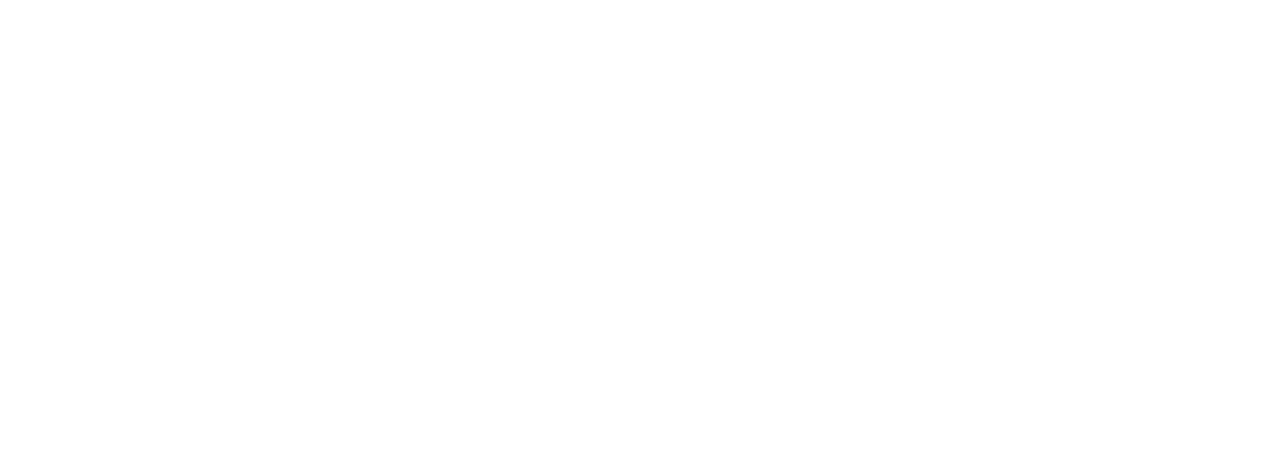
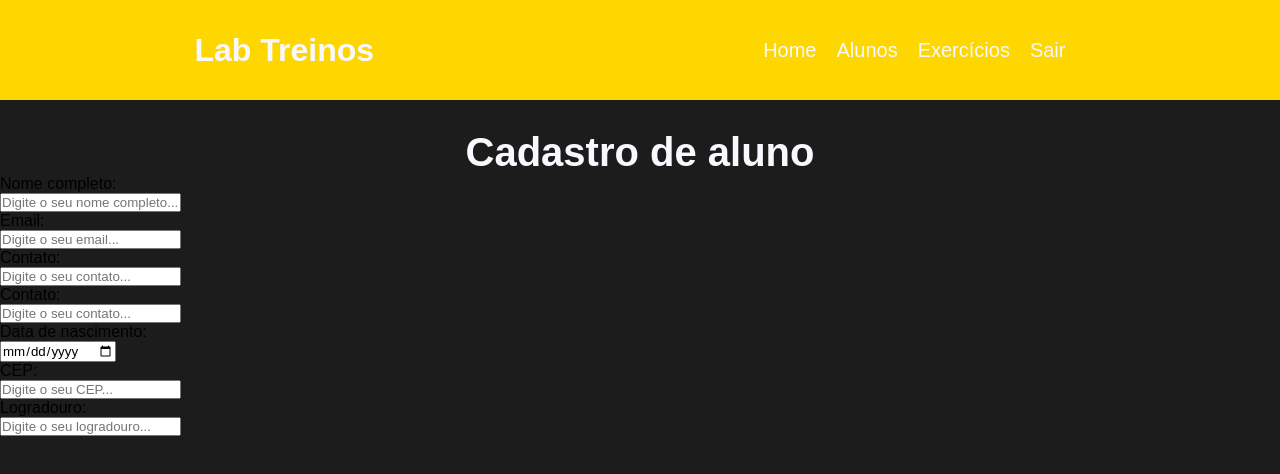
Before and after one commit to HenriqueRodriguesRossi/TrainSys, a Vue app in the folder TrainSys/: page /new-student in a window 1280 px wide. Before the commit this address had no page. Shown: the top 474 px of the page. Built offline with nearby package versions, Linux system fonts and the light colour scheme.

Commit message:
Adicionando a pesquisa de aluno

```diff
--- a/TrainSys/src/router/index.js
+++ b/TrainSys/src/router/index.js
@@ -4,6 +4,7 @@ import Registration from "../views/Registration.vue"
 import Dashboard from "../views/Dashboard.vue"
 import Exercises from "../views/Exercises.vue"
 import Students from "../views/Students.vue"
+import NewStudent from "../views/NewStudent.vue"
 
 const router = createRouter({
   history: createWebHistory(import.meta.env.BASE_URL),
@@ -32,6 +33,11 @@ const router = createRouter({
       path: "/students",
       name: "students",
       component: Students
+    },
+    {
+      path: "/new-student",
+      name: "new-student",
+      component: NewStudent
     }
   ]
 })
--- a/TrainSys/src/views/Dashboard.vue
+++ b/TrainSys/src/views/Dashboard.vue
@@ -12,7 +12,7 @@
 
                 <p>{{ amount_students }} estudantes</p>
 
-                <button class="add_button"><RouterLink to="/students">Adicionar</RouterLink></button>
+                <button class="add_button"><RouterLink to="/new-student">Adicionar</RouterLink></button>
             </div>
 
             <div class="div-exercises">
--- /dev/null
+++ b/TrainSys/src/views/NewStudent.vue
@@ -0,0 +1,63 @@
+<template>
+    <Header/>
+    <main class="main">
+        <h2>Cadastro de aluno</h2>
+
+        <form>
+            <div class="fields">
+                <label for="fullName">Nome completo: </label> <br>
+                <input type="text" id="fullName" placeholder="Digite o seu nome completo..." class="inputs" v-model="fullName"> <br>
+            </div>
+            <div class="fields">
+                <label for="email">Email:</label> <br>
+                <input type="email" id="email" placeholder="Digite o seu email..." class="inputs" v-model="email"> <br>
+            </div>
+            <div class="fields">
+                <label for="contato">Contato:</label> <br>
+                <input type="number" id="contato" placeholder="Digite o seu contato..." class="inputs" v-model="contact"> <br>
+            </div>
+            <div class="fields">
+                <label for="contato">Contato:</label> <br>
+                <input type="number" id="contato" placeholder="Digite o seu contato..." class="inputs" v-model="contact"> <br>
+            </div>
+            <div class="fields">
+                <label for="dateOfBirth">Data de nascimento:</label> <br>
+                <input type="date" id="dateOfBirth" class="inputs" v-model="dateOfBirth"> <br>
+            </div>
+            <div class="fields">
+                <label for="cep">CEP:</label> <br>
+                <input type="number" placeholder = "Digite o seu CEP..."  id="cep" class="inputs" v-model="cep"><br>
+            </div>
+            <div class="fields">
+                <label for="logradouro">Logradouro:</label> <br>
+                <input type="text" id="logradouro" placeholder = "Digite o seu logradouro..." class="inputs" v-model="cep"><br>
+            </div>
+        </form>
+    </main>
+</template>
+
+<script>
+import Header from '../components/Header.vue';
+import axios from 'axios'
+
+export default{
+    name: "NewStudent",
+    components: {
+        Header,
+    }
+}
+</script>
+
+<style scoped>
+.main{
+    height: 100vh;
+    background-color: rgb(28, 28, 28);
+}
+
+h2{
+    color: ghostwhite;
+    font-size: 40px;
+    text-align: center;
+    padding-top: 30px;
+}
+</style>
--- a/TrainSys/src/views/Students.vue
+++ b/TrainSys/src/views/Students.vue
@@ -10,12 +10,15 @@
                 <h2>Alunos</h2>
             </div>
 
-            <button class="new-student-button">Novo</button>
+            <button class="new-student-button">
+                <RouterLink to="/new-student">Novo</RouterLink>
+            </button>
         </div>
         <div class="form-container">
             <form id="form" @submit.prevent="handlerSearch">
                 <div class="field">
-                    <input type="text" class="inputs" placeholder="Digite o nome do aluno..." v-model="student_name" autofocus @input="clearErrorStudentInput">
+                    <input type="text" class="inputs" placeholder="Digite o nome do aluno..." v-model="student_name"
+                        autofocus @input="clearErrorStudentInput">
                 </div>
                 <button class="search_button">Buscar</button>
             </form>
@@ -35,41 +38,60 @@
 </template>
 
 <script>
+import { RouterLink } from 'vue-router';
 import Header from '../components/Header.vue';
 import axios from 'axios'
 
 export default {
     name: "Students",
     components: {
-        Header
+        Header,
+        RouterLink
     },
-    mounted(){
-        axios.get("http://localhost:8080/students").then((response)=>{
+    mounted() {
+        axios.get("http://localhost:8080/students").then((response) => {
             this.apiResponse = response.data.students
-
-            if(this.apiResponse == ""){
-                this.warning = "Nenhum aluno cadastrado!"
-            }
-        }).catch((error)=>{
+        }).catch((error) => {
             console.log(error)
         })
     },
-    data(){
-        return{
+    data() {
+        return {
             student_name: "",
+
             errors: "",
             success: "",
+
             apiResponse: "",
             warning: ""
         }
     },
-    methods:{
-        handlerSearch(){
-            if(this.student_name == ""){
+    methods: {
+        handlerSearch() {
+            if (this.student_name == "") {
                 this.errors = "Nome do aluno é obrigatório!"
+            } else {
+                axios.get("http://localhost:8080/students", {
+
+                    params: { name: this.student_name }
+
+                }).then((response) => {
+                    if (response.data.students.length === 0) {
+                        this.warning = "Nenhum aluno encontrado!";
+
+                        self = this
+                        setTimeout(function () {
+                            self.warning = "";
+                        }, 3000);
+                    } else {
+                        this.apiResponse = response.data.students;
+                    }
+                }).catch((error) => {
+                    console.log(error)
+                })
             }
         },
-        clearErrorStudentInput(){
+        clearErrorStudentInput() {
             this.errors = ""
         }
     }
@@ -82,18 +104,19 @@ main {
     background-color: rgb(28, 28, 28);
 }
 
-.div_container{
+.div_container {
     padding-top: 30px;
     border-bottom: 2px solid ghostwhite;
 }
 
-.div_container, .texts{
+.div_container,
+.texts {
     width: auto;
     display: flex;
     justify-content: space-around;
 }
 
-.div_container .texts h2{
+.div_container .texts h2 {
     color: ghostwhite;
     font-size: 40px;
     margin-left: 15px;
@@ -105,20 +128,29 @@ main {
     margin-left: 160px;
 }
 
-.div_container .new-student-button{
+.div_container .new-student-button {
     width: 150px;
     height: 33px;
     background-color: transparent;
     border-radius: 30px;
     border: 2px solid gold;
-    color: gold;
     transition: 0.5s;
 }
 
-.div_container .new-student-button:hover{
+.div_container .new-student-button:hover {
     border: 2px solid ghostwhite;
     color: ghostwhite;
     cursor: pointer;
+}
+
+.div_container .new-student-button a {
+    color: gold;
+    transition: 0.5s;
+    text-decoration: none;
+}
+
+.div_container .new-student-button a:hover {
+    color: ghostwhite;
 }
 
 #form {
@@ -163,7 +195,7 @@ main {
     color: ghostwhite;
 }
 
-.warnig-spans .span-error{
+.warnig-spans .span-error {
     color: red;
     font-size: 20px;
     display: flex;
@@ -172,14 +204,14 @@ main {
     padding-top: 10px;
 }
 
-.warnig-spans .span-success{
+.warnig-spans .span-success {
     color: green;
     font-size: 20px;
     display: flex;
     justify-content: center;
 }
 
-.apiResponse{
+.apiResponse {
     font-size: 16px;
     color: ghostwhite;
     display: flex;
@@ -188,7 +220,7 @@ main {
     align-items: center;
 }
 
-.warning{
+.warning {
     color: ghostwhite;
     font-size: 20px;
     display: flex;
```
